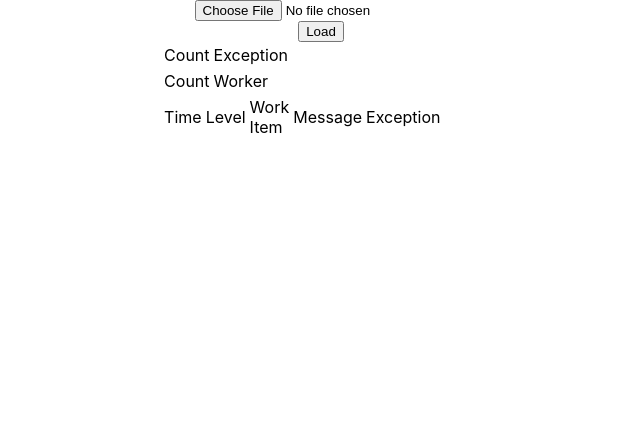
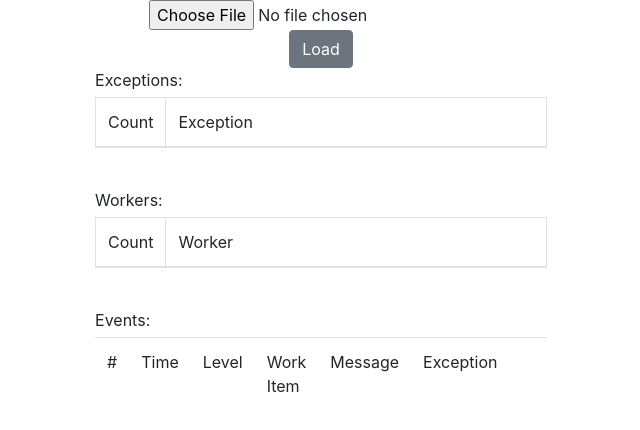
Before and after one commit to sergeiwork/LogReader, a React (Create React App) app: page / in a window 1280 px wide. Shown: the top 430 px of the page, without its empty margins (319-959 px from the left). Built offline with nearby package versions, Linux system fonts and the light colour scheme.

Commit message:
Add react and style tables Add row numbers Skip empty lines in file

```diff
--- a/src/App.css
+++ b/src/App.css
@@ -7,6 +7,7 @@
   display: flex;
   flex-direction: column;
   align-items: center;
+  max-width: 70vw;
 }
 
 .logRow {
@@ -17,6 +18,18 @@
   background-color: wheat;
 }
 
+.table-striped > tbody > tr:nth-child(odd).Information {
+  background-color: rgba(245, 222, 179, 0.7);
+}
+
 .Error {
   background-color: salmon;
 }
+
+.table-striped > tbody > tr:nth-child(odd).Error {
+  background-color: rgba(250, 128, 114, 0.7);
+}
+
+.table {
+  margin-top: 5px;
+}
--- a/src/App.tsx
+++ b/src/App.tsx
@@ -1,6 +1,6 @@
 import React, { createRef, useState } from "react";
 import "./App.css";
-import { Button, Table } from "reactstrap";
+import { Button, Spinner, Table } from "reactstrap";
 
 interface ILogLineProperties {
   SourceContext: string;
@@ -39,11 +39,14 @@ function App() {
   const [logLines, setLogLines] = useState<LogLine[]>([]);
   const [exceptions, setExceptions] = useState(new Map<string, number>());
   const [workers, setworkers] = useState(new Map<string, number>());
+  const [loading, setLoading] = useState(false);
   const loadFile = (event: React.MouseEvent<HTMLButtonElement, MouseEvent>) => {
     const reader = new FileReader();
     reader.addEventListener("load", (event) => {
       const lines = (event.target?.result as string).split("\n");
-      var objects = lines.map<LogLine>((l, i) => {
+      var objects = lines
+        .filter((l) => l.trim().length > 0)
+        .map<LogLine>((l, i) => {
           const obj = JSON.parse(l);
           return {
             Timestamp: new Date(obj.Timestamp),
@@ -75,15 +78,24 @@ function App() {
       }
       setworkers(newWorkers);
       setLogLines(objects);
+      setLoading(false);
     });
+    setLoading(true);
     reader.readAsText(fileInput.current!.files![0]);
   };
 
   return (
     <div className="app">
-      <input type="file" ref={fileInput} accept=".json" />
-      <Button onClick={loadFile}>Load</Button>
-      <Table>
+      <input type="file" ref={fileInput} disabled={loading} accept=".json" />
+      <Button onClick={loadFile} disabled={loading}>
+        Load
+      </Button>
+      {loading ? (
+        <Spinner color="info" />
+      ) : (
+        <div>
+          Exceptions:
+          <Table striped bordered>
             <thead>
               <tr>
                 <td width="10%">Count</td>
@@ -101,7 +113,9 @@ function App() {
                 ))}
             </tbody>
           </Table>
-      <Table>
+          <br />
+          Workers:
+          <Table striped bordered>
             <thead>
               <tr>
                 <td width="10%">Count</td>
@@ -119,9 +133,12 @@ function App() {
                 ))}
             </tbody>
           </Table>
-      <Table>
+          <br />
+          Events:
+          <Table striped>
             <thead>
               <tr>
+                <td width="5%">#</td>
                 <td width="10%">Time</td>
                 <td width="10%">Level</td>
                 <td width="10%">Work Item</td>
@@ -132,6 +149,7 @@ function App() {
             <tbody>
               {logLines.map((l) => (
                 <tr key={l.Id} className={"logRow " + l.Level}>
+                  <td>{l.Id}</td>
                   <td>{l.Timestamp.toLocaleString()}</td>
                   <td>{l.Level}</td>
                   <td>{l.Properties?.WorkItemKey ?? "*"}</td>
@@ -142,6 +160,8 @@ function App() {
             </tbody>
           </Table>
         </div>
+      )}
+    </div>
   );
 }
 
--- a/src/index.tsx
+++ b/src/index.tsx
@@ -1,3 +1,4 @@
+import "bootstrap/dist/css/bootstrap.min.css";
 import React from "react";
 import ReactDOM from "react-dom";
 import "./index.css";
```
Lines whose indentation alone changed are shown as unchanged.
